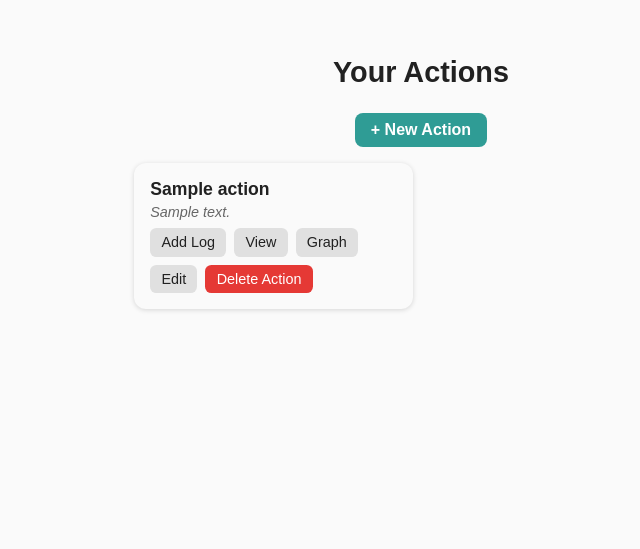
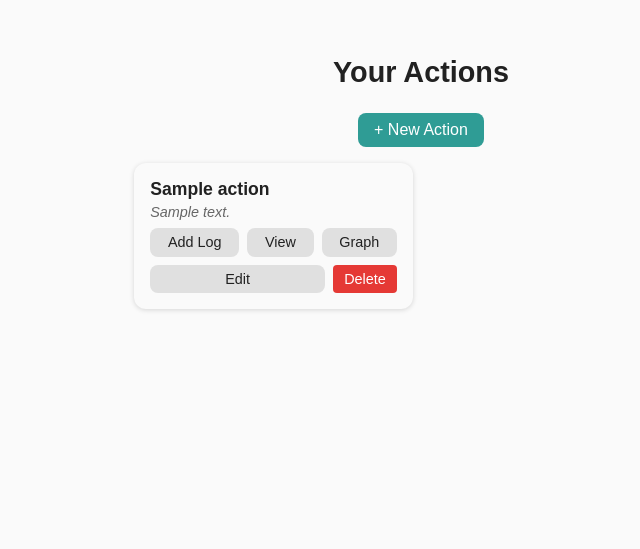
Before and after one commit to hallowslab/ActivTracker, a Flask app: page /actions/ in a window 1280 px wide. Shown: the part 176-725 px from the top of the page, without its empty margins (219-859 px from the left). Run offline with Flask 3, Linux system fonts and the light colour scheme; the visitor is signed in with stand-in values (Sample User, id 1); tables that the repository leaves empty hold one stand-in row (values such as "Sample post").

Commit message:
DRY actions

```diff
--- a/src/static/css/actions.css
+++ b/src/static/css/actions.css
@@ -1,4 +1,4 @@
-/* Container header */
+/* Header */
 .actions-header {
   display: flex;
   justify-content: space-between;
@@ -12,24 +12,6 @@
   color: var(--text);
 }
 
-.new-action-btn {
-  background-color: var(--primary);
-  color: #fff;
-  padding: 0.5rem 1rem;
-  border-radius: 0.5rem;
-  font-weight: bold;
-  text-decoration: none;
-  transition: background-color 0.2s ease, transform 0.1s;
-}
-
-.new-action-btn:hover {
-  background-color: #1e826f;
-}
-
-.new-action-btn:active {
-  transform: scale(0.97);
-}
-
 /* Action cards list */
 .action-list {
   display: flex;
@@ -39,17 +21,6 @@
   list-style: none;
 }
 
-.action-card {
-  background-color: var(--background);
-  border-radius: 0.75rem;
-  padding: 1rem;
-  box-shadow: 0 1px 5px rgba(0, 0, 0, 0.15);
-  transition: transform 0.1s ease, box-shadow 0.2s;
-}
-
-.action-card:active {
-  transform: scale(0.98);
-}
 
 /* Title and notes */
 .action-title {
@@ -90,38 +61,22 @@
   margin-bottom: 0.25em;
 }
 
-/* Action buttons */
 .action-links {
-  display: flex;
-  flex-wrap: wrap;
-  gap: 0.5rem;
+    display: flex;
+    flex-wrap: wrap;
+    gap: 0.5rem;
+    justify-content: flex-start; /* optional */
 }
 
-.action-links a,
-.action-links button {
-  background-color: var(--secondary);
-  color: var(--text);
+.action-links .btn {
+  flex: 1 1 auto;  /* evenly grow/shrink */
+  text-align: center;
+  font-size: 0.9rem;
   padding: 0.4rem 0.7rem;
-  border-radius: 0.4rem;
-  text-decoration: none;
-  font-size: 0.9rem;
-  border: none;
-  cursor: pointer;
-  transition: background-color 0.15s;
 }
 
-.action-links a:hover,
-.action-links button:hover {
-  background-color: #e0e0e0;
-}
-
-.action-links button.btn-danger {
-  background-color: var(--danger);
-  color: #fff;
-}
-
-.action-links button.btn-danger:hover {
-  background-color: #d32f2f;
+.action-links .btn-danger {
+  flex: 0 0 auto; /* natural width, stands out */
 }
 
 /* Empty state */
--- a/src/templates/actions.j2
+++ b/src/templates/actions.j2
@@ -8,11 +8,11 @@
     <div class="actions-header">
         <h1>Your Actions</h1>
     </div>
-    <a href="{{ url_for("action.new_action") }}" class="new-action-btn">+ New Action</a>
+    <a href="{{ url_for("action.new_action") }}" class="btn btn-primary">+ New Action</a>
     {% if actions %}
         <ul class="action-list">
             {% for act in actions %}
-                <li class="action-card">
+                <li class="card action">
                     <div class="action-title">{{ act.name }}</div>
                     {% if act.notes %}<div class="action-notes">{{ act.notes }}</div>{% endif %}
                     {% if act.properties %}
@@ -28,11 +28,11 @@
                         </details>
                     {% endif %}
                     <div class="action-links">
-                        <a href="{{ url_for('action.log_activity', action_id=act.id) }}">Add Log</a>
-                        <a href="{{ url_for('action.view_action_history', action_id=act.id) }}">View</a>
-                        <a href="{{ url_for('dashboard.activity_summary', action_id=act.id) }}">Graph</a>
-                        <a href="{{ url_for('action.edit_action', action_id=act.id) }}">Edit</a>
-                        <button class="btn btn-danger" onclick="deleteAction({{ act.id }})">Delete Action</button>
+                        <a class="btn btn-secondary" href="{{ url_for('action.log_activity', action_id=act.id) }}">Add Log</a>
+                        <a class="btn btn-secondary" href="{{ url_for('action.view_action_history', action_id=act.id) }}">View</a>
+                        <a class="btn btn-secondary" href="{{ url_for('dashboard.activity_summary', action_id=act.id) }}">Graph</a>
+                        <a class="btn btn-secondary" href="{{ url_for('action.edit_action', action_id=act.id) }}">Edit</a>
+                        <button class="btn btn-danger" onclick="deleteAction({{ act.id }})">Delete</button>
                     </div>
                 </li>
             {% endfor %}
```
